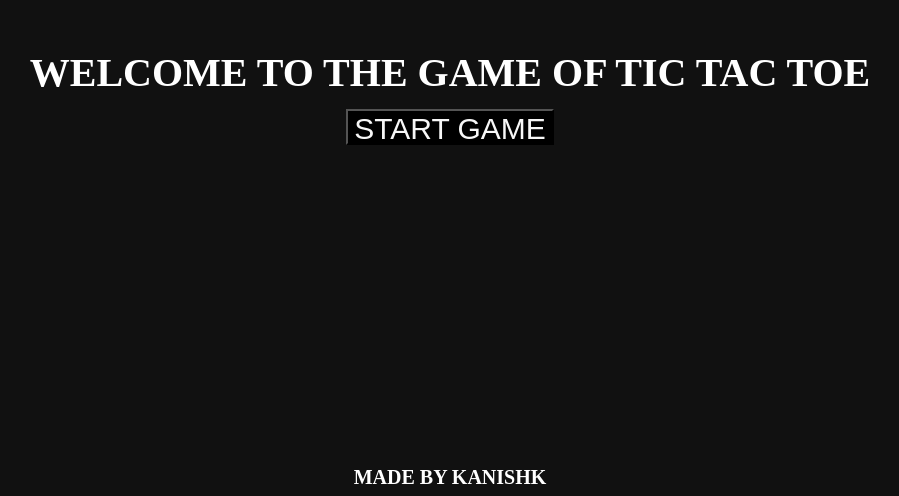
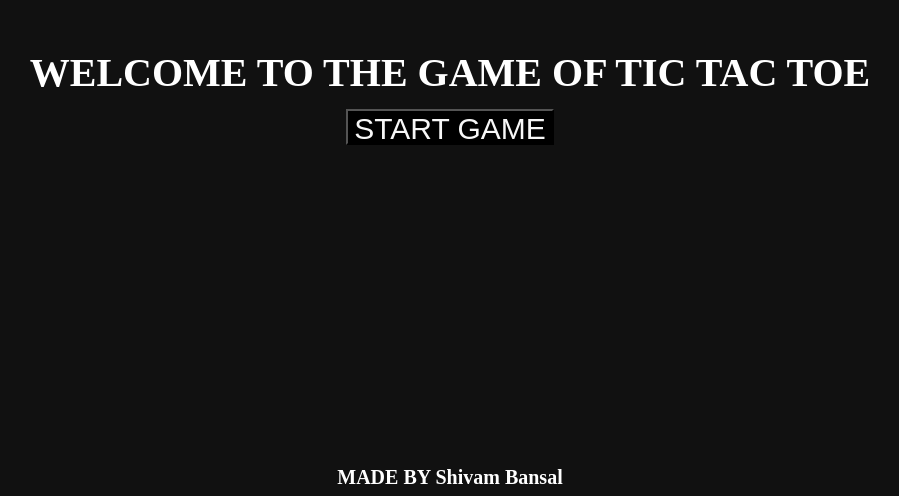
Before and after one commit to kanishk28/tic-tac-toe, a plain HTML site: page index.html in a window 1280 px wide. Shown: the part 304-800 px from the top of the page, without its empty margins (190-1089 px from the left). Drawn offline with Linux system fonts and the light colour scheme.

Commit message:
Update index.html

```diff
--- a/index.html
+++ b/index.html
@@ -10,7 +10,7 @@
   <div id="open-screen">
     <div class="heading-open"><h2>WELCOME TO THE GAME OF TIC TAC TOE</h2></div>
     <div class="button-open"><a  href="start game.html" class="a-btn"><button>START GAME</a></button></div></a>
-    <div class="copyright-open"><p>MADE BY KANISHK</p></div>
+    <div class="copyright-open"><p>MADE BY Shivam Bansal</p></div>
   </div>
 
 
```
